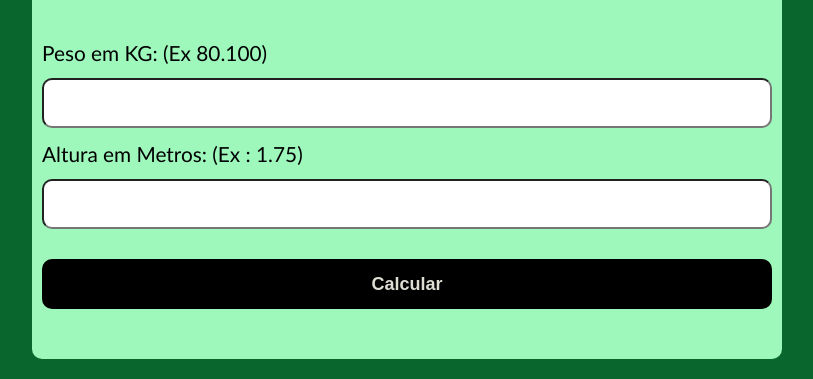
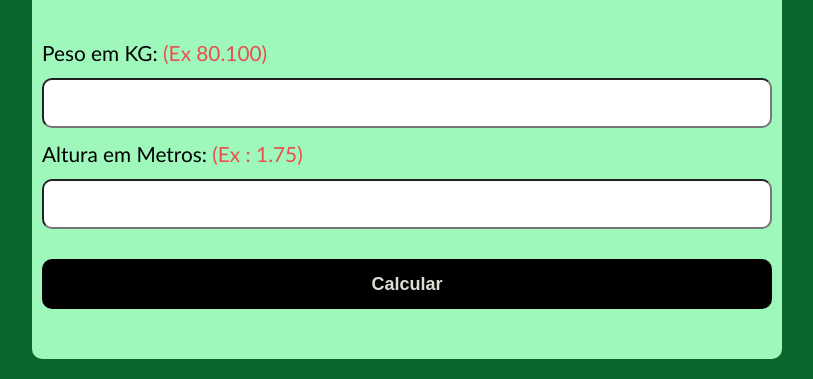
Before and after one commit to Teteuvit/Imc, a plain HTML site: page index.html in a window 1280 px wide. Shown: the part 422-801 px from the top of the page, without its empty margins (233-1046 px from the left). Drawn offline with Linux system fonts and the light colour scheme.

Commit message:
ajuste color

```diff
--- a/index.html
+++ b/index.html
@@ -35,10 +35,10 @@
        </div>
         <h1>Calcule seu IMC</h1>
         <form action="">
-            <label for="input-teste-1" >Peso em KG: (Ex 80.100)</label>
+            <label for="input-teste-1" >Peso em KG: <scam>(Ex 80.100)</scam></label>
             <input type="text" class="peso">
 
-            <label for="input-teste-2" >Altura em Metros: (Ex : 1.75)</label>
+            <label for="input-teste-2" >Altura em Metros: <scam>(Ex : 1.75)</scam></label>
             <input type="text" class="altura" >
 
 
--- a/main.js
+++ b/main.js
@@ -11,7 +11,7 @@ function meuScopo() {
         console.log(alt);
         console.log(typeof (alt));
 
-        if (isNaN(peso) || peso == '' ) {
+        if (isNaN(peso) || peso == '' || peso > 500 ) {
             saida.innerHTML = ('Peso Inválido')
 
         } else if (isNaN(alt) || alt == '' || alt > 3) {
--- a/style.css
+++ b/style.css
@@ -97,3 +97,6 @@ div {
     background-color: aliceblue;
     text-align: center;
 }
+scam{
+    color: rgb(235, 78, 78);
+}
```
